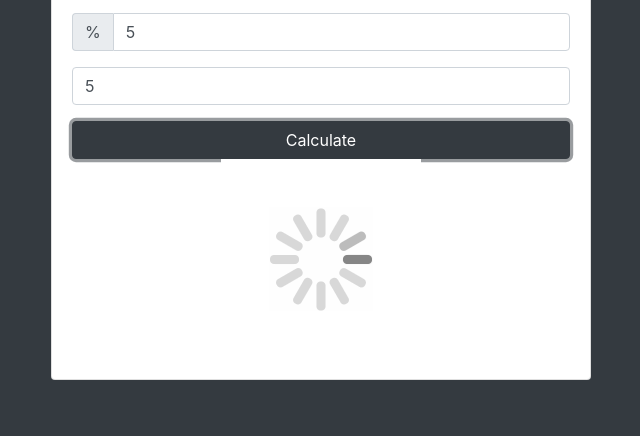
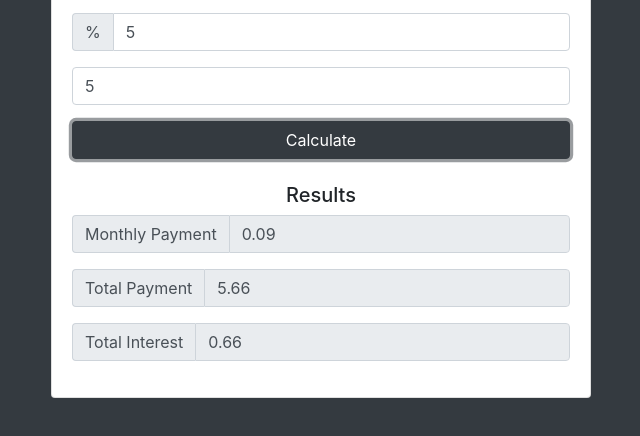
Before and after one commit to ArslanInfinite/loancalculator, a plain HTML site: page index.html in a window 1280 px wide. Both pictures are taken after typing "5", "5", "5" into the empty fields and a click on the input "Calculate". Shown: the part 182-618 px from the top of the page, without its empty margins (319-959 px from the left). Drawn offline with nearby package versions, Linux system fonts and the light colour scheme.

Commit message:
fix index.html error that caused loading gif to run on page load

```diff
--- a/app.js
+++ b/app.js
@@ -5,12 +5,14 @@ document.getElementById('loan-form').addEventListener('submit', function(event){
     document.getElementById('results').style.display = 'none'
     // showing loader gif
     document.getElementById('loading').style.display = 'block'
+    setTimeout(calculateResults, 2000)
     event.preventDefault()
 })
 
 // Calculate results
-function calculateResults(event){
+function calculateResults(){
     console.log('Calculating...');
+    const amount = document.getElementById('amount')
     const interest = document.getElementById('interest')
     const years = document.getElementById('years')
     const monthlyPayment = document.getElementById('monthly-payment')
@@ -31,6 +33,10 @@ function calculateResults(event){
         monthlyPayment.value = monthly.toFixed(2)
         totalPayment.value = (monthly * calculatedPayments).toFixed(2)
         totalInterest.value = ((monthly * calculatedPayments) - principal).toFixed(2)
+        // hiding the results
+    document.getElementById('results').style.display = 'block'
+    // hiding the loading gif
+        document.getElementById('loading').style.display = 'none'
     } else {
         // creating custom function
         showError('Please check your numbers.')
@@ -39,6 +45,10 @@ function calculateResults(event){
 
 // Show a popup error made entirely with JS
 function showError(error){
+// hiding the results
+    document.getElementById('results').style.display = 'none'
+// hiding the loading gif
+    document.getElementById('loading').style.display = 'none'
 // creating a div
     const errorDiv = document.createElement('div')
 // get elements
--- a/index.html
+++ b/index.html
@@ -9,6 +9,11 @@
 
     <!-- Bootstrap CSS -->
     <link rel="stylesheet" href="https://maxcdn.bootstrapcdn.com/bootstrap/4.0.0-beta.2/css/bootstrap.min.css" integrity="sha384-PsH8R72JQ3SOdhVi3uxftmaW6Vc51MKb0q5P2rRUpPvrszuE4W1povHYgTpBfshb" crossorigin="anonymous">
+    <style>
+      #loading, #results {
+        display:none;
+      }
+    </style>
   </head>
   <body class="bg-dark">
     <div class="container">
@@ -37,11 +42,9 @@
               </div>
             </form>
             <!-- LOADER -->
-
             <div id="loading">
               <img src="img/loading.gif" alt="">
             </div>
-
             <!-- RESULTS -->
             <div id="results" class="pt-4">
               <h5>Results</h5>
```
